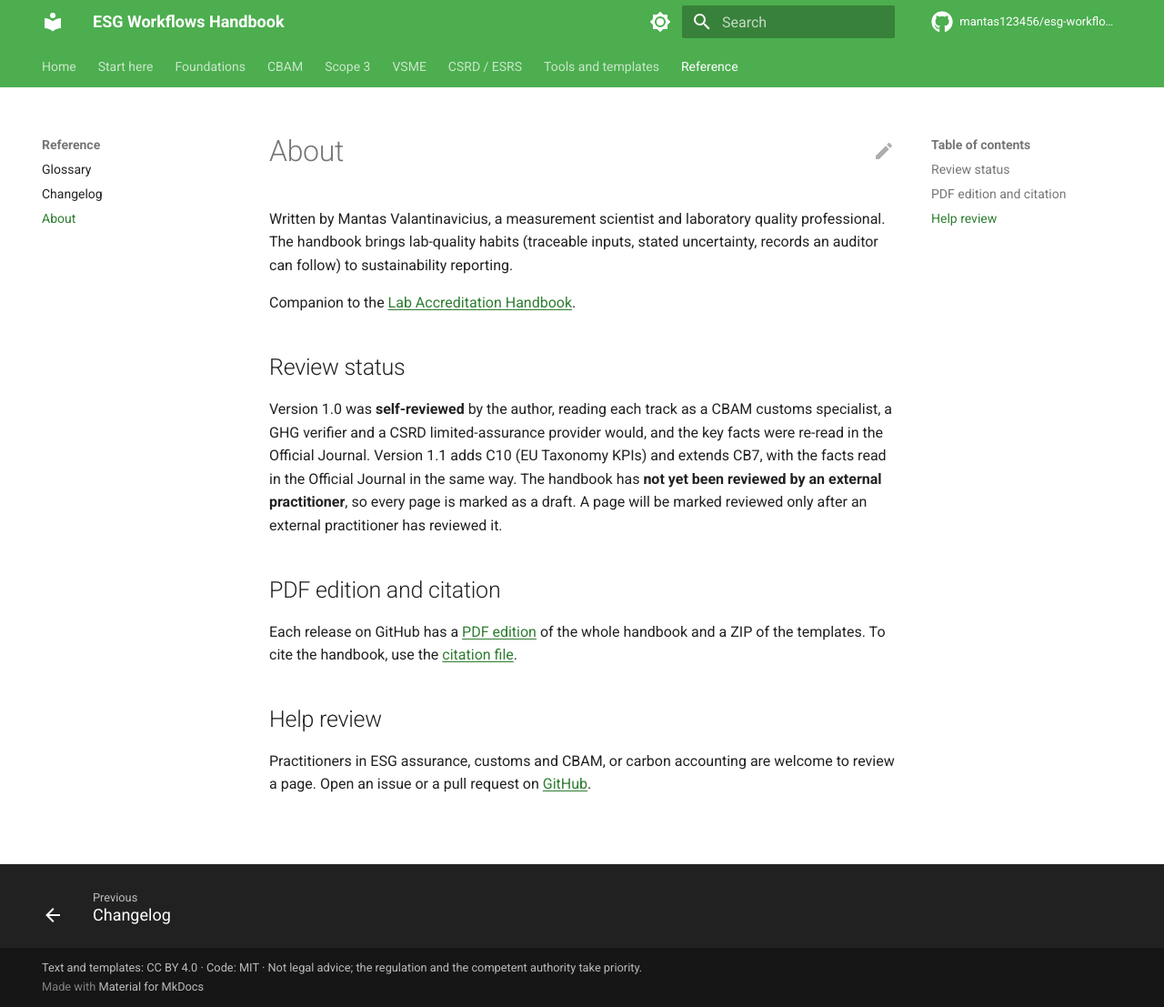
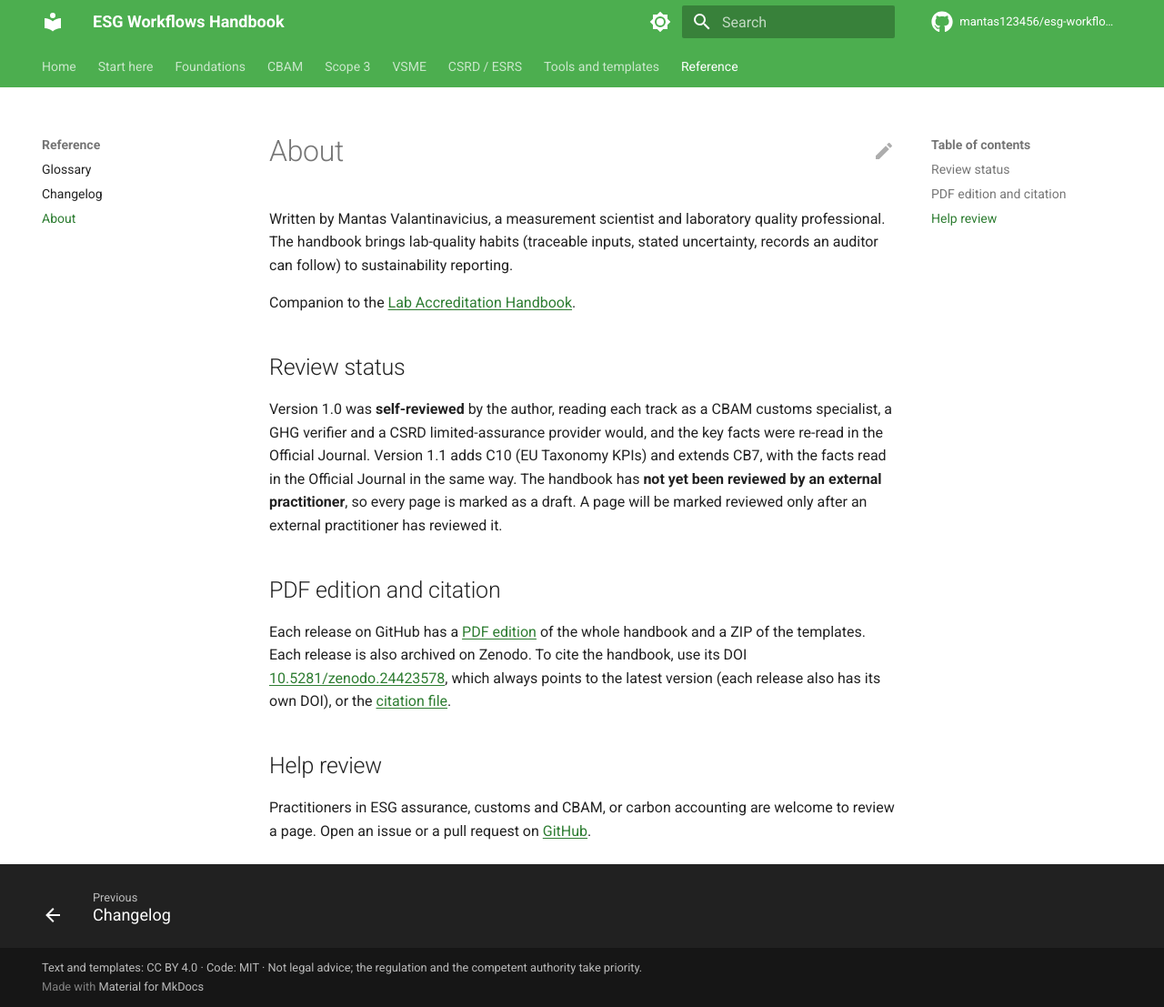
Before and after one commit to mantas123456/esg-workflows-handbook, an MkDocs documentation site: the page built from docs/about.md, in a window 1280 px wide and 1107 px high. Shown: the whole window at 91% size. Built offline with MkDocs 1.6.1 and Material for MkDocs 9.7.7, drawn with Linux system fonts in a browser that asks for light colours; comment, search, counter and statistics services are not loaded.

Commit message:
Add the Zenodo concept DOI (10.5281/zenodo.24423578)
In CITATION.cff, a DOI badge and how-to-cite line in the README, and the
About page. A test keeps the DOI the same in all three.

Co-Authored-By: Claude Opus 5.5 <noreply@anthropic.com>

```diff
--- a/docs/about.md
+++ b/docs/about.md
@@ -21,8 +21,11 @@ practitioner has reviewed it.
 ## PDF edition and citation
 
 Each release on GitHub has a [PDF edition](https://github.com/mantas123456/esg-workflows-handbook/releases/latest) of the whole handbook and
-a ZIP of the templates. To cite the handbook, use the
-[citation file](https://github.com/mantas123456/esg-workflows-handbook/blob/main/CITATION.cff).
+a ZIP of the templates. Each release is also archived on Zenodo. To cite
+the handbook, use its DOI
+[10.5281/zenodo.24423578](https://doi.org/10.5281/zenodo.24423578), which
+always points to the latest version (each release also has its own DOI), or
+the [citation file](https://github.com/mantas123456/esg-workflows-handbook/blob/main/CITATION.cff).
 
 ## Help review
 
```
Also changed, not shown: README.md (+6 -0 lines), 2 other files.
